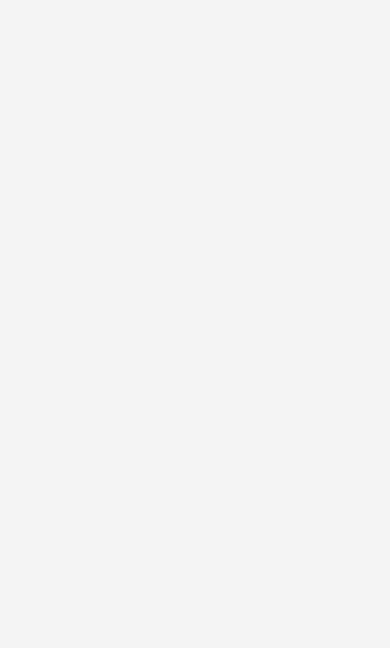
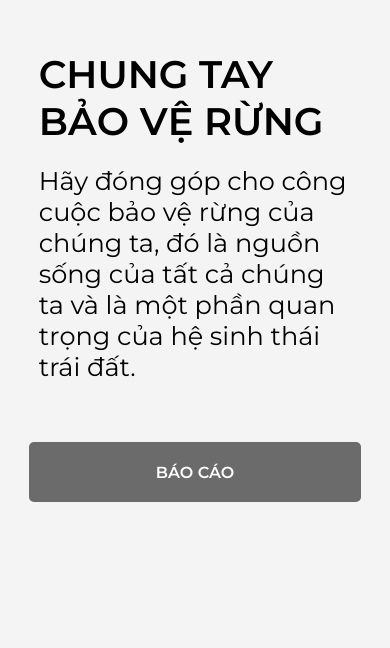
Before and after one commit to bobaonhan123/bwd2023, a React (Create React App) app: page / in a window 390 px wide. Shown: the part 1056-1704 px from the top of the page. Built offline with nearby package versions, Linux system fonts and the light colour scheme.

Commit message:
added report pane route to report page in main page

```diff
--- a/src/Assets/CSS/MainPage.css
+++ b/src/Assets/CSS/MainPage.css
@@ -46,7 +46,7 @@
 
 .intro-page .intro-contentpane p {
     padding:20px;
-    font-size: 2em;
+    font-size: 2rem;
     color: #fefefecc;
 }
 
@@ -54,8 +54,49 @@
     width: 100%;
     height: 100vh;
     background-color: #f4f4f4;
+    display: flex;
+    align-items: center;
+    justify-content: space-around;
 }
 
+.prevention-page .prevention-content-pane {
+    width: 55%;
+}
+
+.prevention-page .prevention-content-pane h1 {
+    text-transform: uppercase;
+    font-size: 3rem;
+    padding: 1rem 2rem;
+}
+
+.prevention-page .prevention-content-pane p {
+    font-size: 2rem;
+    padding: 1rem 2rem;
+}
+
+.prevention-page .image {
+    width: 35%;
+}
+
+.prevention-page .prevention-content-pane>a {
+    display: flex;
+    text-decoration: none;
+    align-items: center;
+    justify-content: center;
+    text-transform: uppercase;
+    height: 60px;
+    width: 300px;
+    font-weight: bold;
+    color: white;
+    background-color: #4b4b4bce;
+    transition: 0.5s;
+    border-radius: 5px;
+    margin: 50px 10px 10px auto;
+}
+
+.prevention-page .prevention-content-pane>a:hover {
+    background: linear-gradient(90deg, #f4791f,#659999);
+}
 
 .news-page {
     width: 100%;
@@ -96,7 +137,7 @@
     text-transform: uppercase;
     height: 50px;
     width: 200px;
-    font-size: bold;
+    font-weight: bold;
     color: white;
     background-color: #4b4b4bce;
     transition: 0.5s;
@@ -120,13 +161,13 @@
         width: 90%;
     }
 
-    .intro-page .intro-contentpane h1 {
+    .intro-page .intro-contentpane h1,.prevention-page .prevention-content-pane h1 {
         font-size: 2.4rem;
         padding: 10px;
 
     }
 
-    .intro-page .intro-contentpane p {
+    .intro-page .intro-contentpane p,.prevention-page .prevention-content-pane p {
         font-size: 1.6rem;
         padding: 10px;
     }
@@ -139,4 +180,20 @@
         overflow: hidden;
         height: 60vh;
     }
+    .intro-page .image {
+        display: none;
+    }
+    .prevention-page {
+        flex-wrap: wrap;
+        padding: 20px;
+    }
+    .prevention-page .prevention-content-pane {
+        width: 95%;
+        overflow: hidden;
+    }
+    .prevention-page .prevention-content-pane>a {
+        margin: inherit auto;
+        width: 100%;
+    }
+
 }
--- a/src/Assets/Components/Pages/MainPage.js
+++ b/src/Assets/Components/Pages/MainPage.js
@@ -18,7 +18,15 @@ function MainPage() {
         </div>
 
         <div className='prevention-page'>
+          <div className='prevention-content-pane'>
+            <div>
+              <h1>Chung tay bảo vệ rừng</h1>
+              <p>Hãy đóng góp cho công cuộc bảo vệ rừng của chúng ta, đó là nguồn sống của tất cả chúng ta và là một phần quan trọng của hệ sinh thái trái đất.</p>
 
+            </div>
+            <Link to='/Report'>Báo cáo</Link>
+          </div>
+          <div className='image'></div>
         </div>
         <div className='news-page'>
           <h1 className='title'>Tin tức</h1>
```
